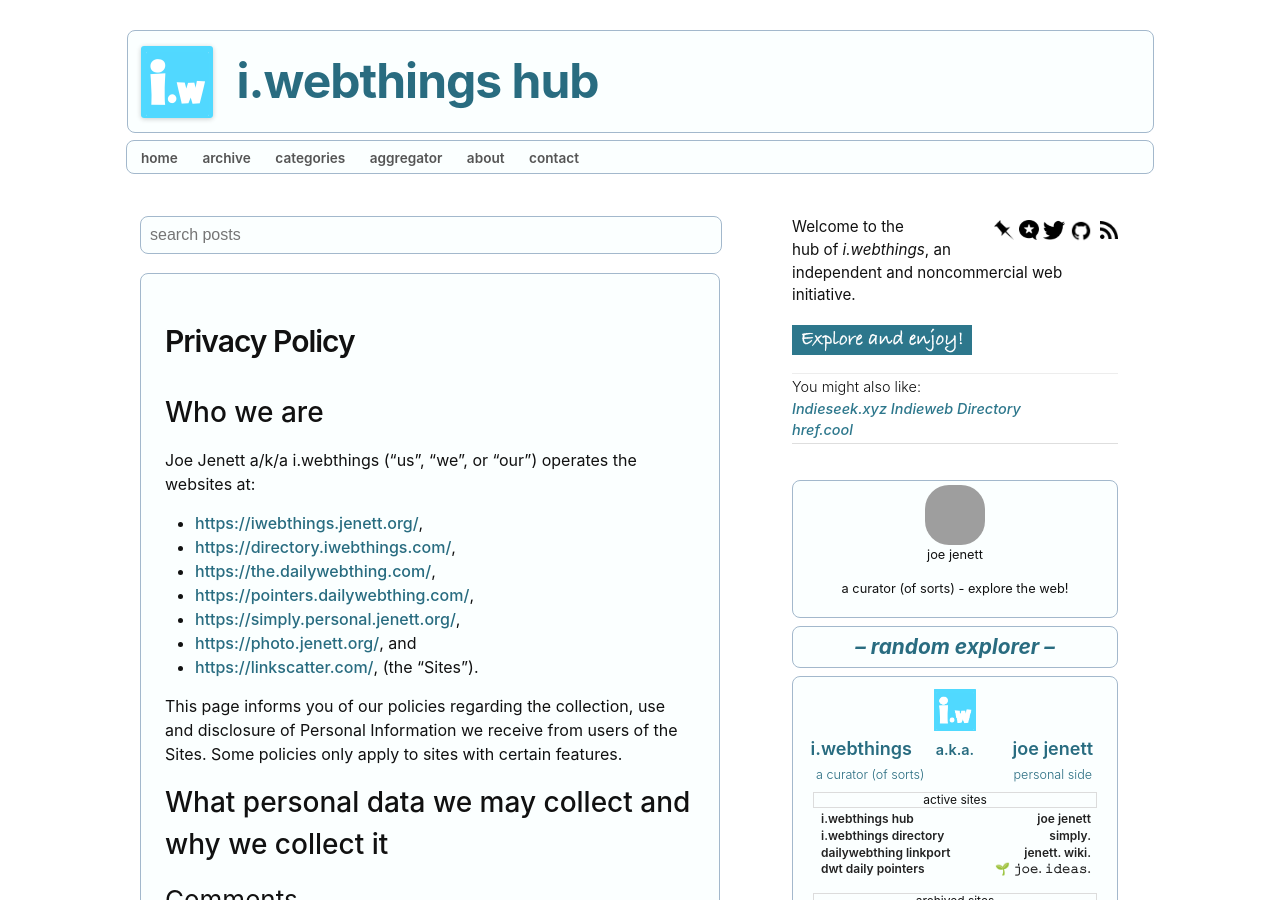
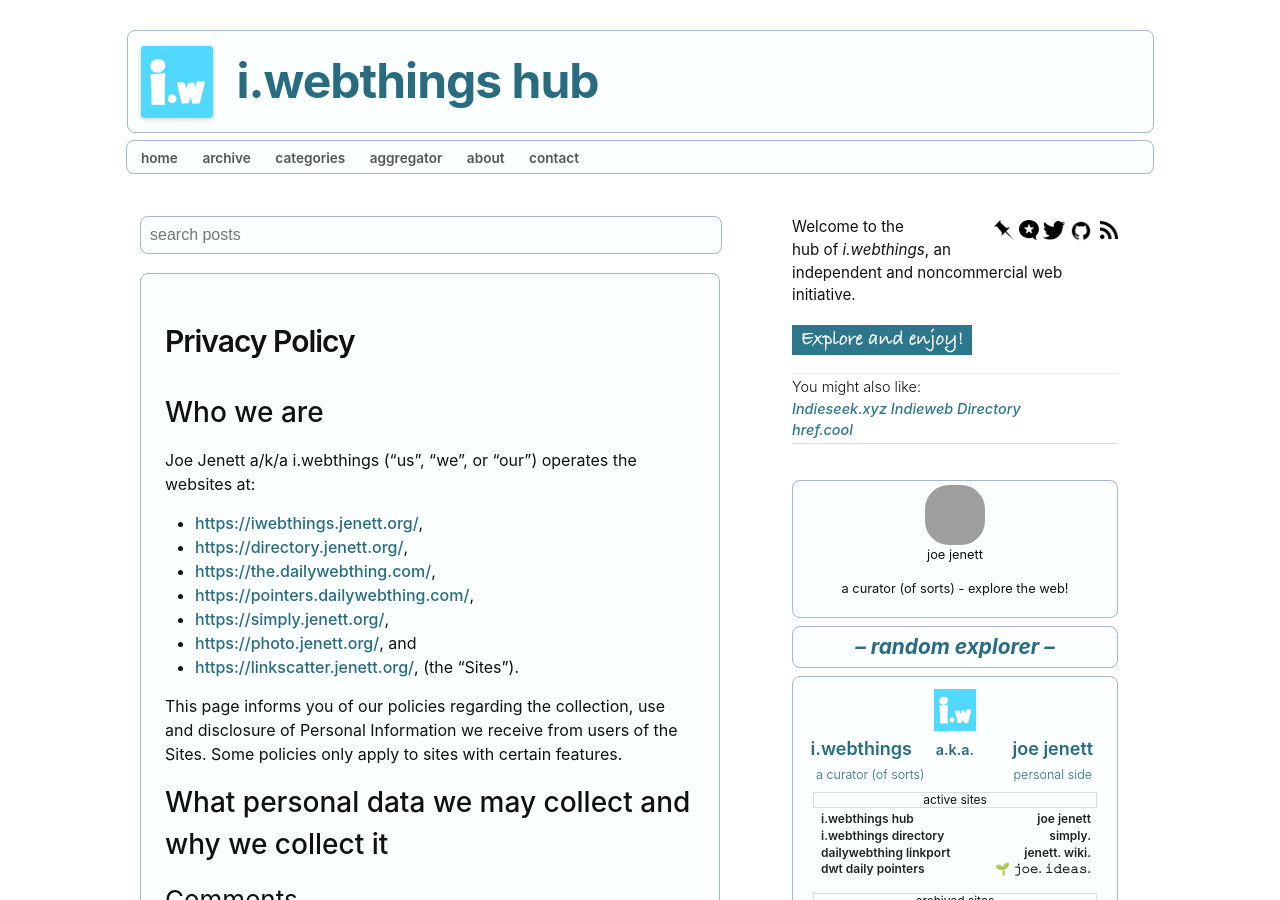
Before and after one commit to joejenett/i.webthings, a Jekyll site: the page built from privacy_policy/index.md, in a window 1280 px wide and 900 px high. Built offline with Jekyll 4.4.1, drawn with Linux system fonts in a browser that asks for light colours; comment, search, counter and statistics services are not loaded; part of the change alters nothing that is shown; grey boxes are pictures that could not be loaded.

Commit message:
Update index.md

```diff
--- a/privacy_policy/index.md
+++ b/privacy_policy/index.md
@@ -18,12 +18,12 @@ mf2_syndication:
 Joe Jenett a/k/a i.webthings (“us”, “we”, or “our”) operates the websites at:
 
   * <a href="https://iwebthings.jenett.org/" class="url" rel="noopener noreferrer">https://iwebthings.jenett.org/</a>,
-  * <a href="https://directory.jenett.org/" class="url" rel="noopener noreferrer">https://directory.iwebthings.com/</a>,
+  * <a href="https://directory.jenett.org/" class="url" rel="noopener noreferrer">https://directory.jenett.org/</a>,
   * <a href="https://the.dailywebthing.com/" class="url" rel="noopener noreferrer">https://the.dailywebthing.com/</a>,
   * <a href="https://pointers.dailywebthing.com/" class="url" rel="noopener noreferrer">https://pointers.dailywebthing.com/</a>,
-  * <a href="https://simply.personal.jenett.org/" class="url" rel="noopener noreferrer">https://simply.personal.jenett.org/</a>,
+  * <a href="https://simply.jenett.org/" class="url" rel="noopener noreferrer">https://simply.jenett.org/</a>,
   * <a href="https://photo.jenett.org/" class="url" rel="noopener noreferrer">https://photo.jenett.org/</a>, and
-  * <a href="https://linkscatter.com/" class="url" rel="noopener noreferrer">https://linkscatter.com/</a>, (the “Sites”).
+  * <a href="https://linkscatter.jenett.org/" class="url" rel="noopener noreferrer">https://linkscatter.jenett.org/</a>, (the “Sites”).
 
 This page informs you of our policies regarding the collection, use and disclosure of Personal Information we receive from users of the Sites. Some policies only apply to sites with certain features.
 
```
